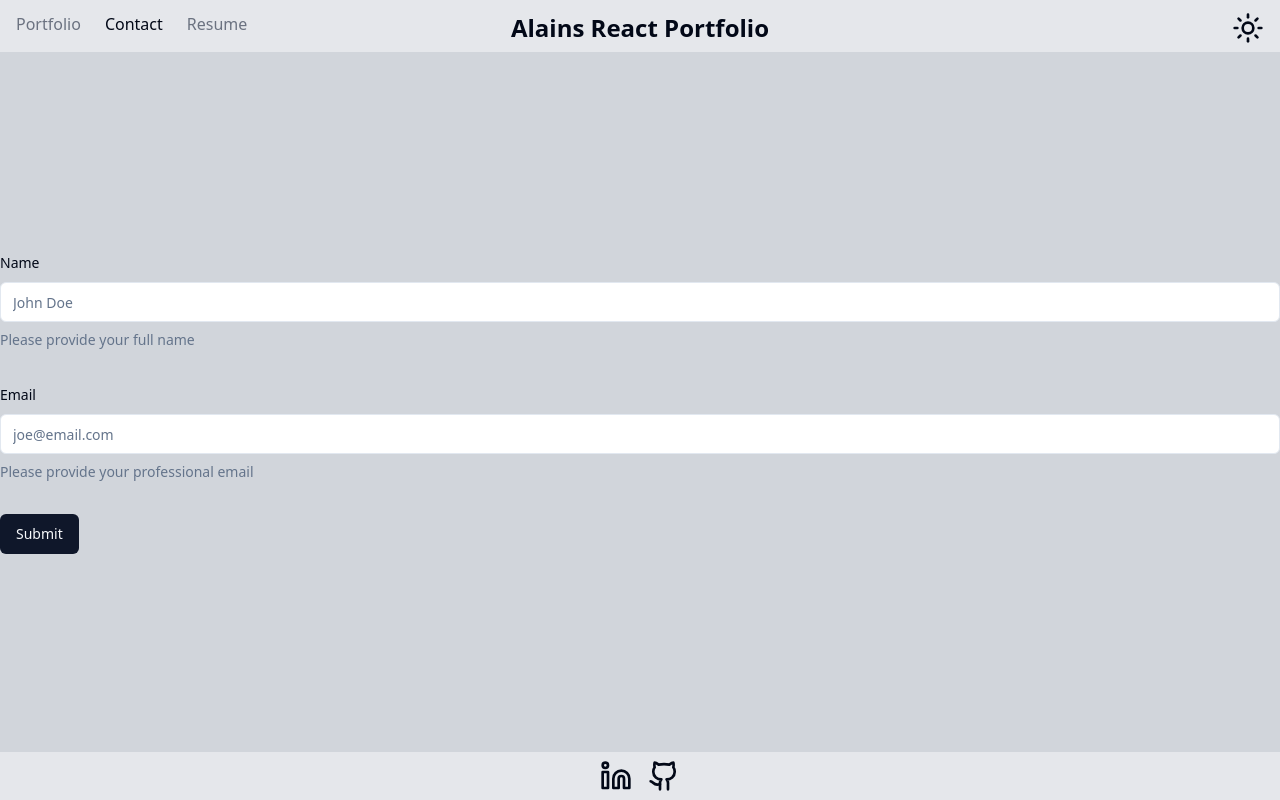
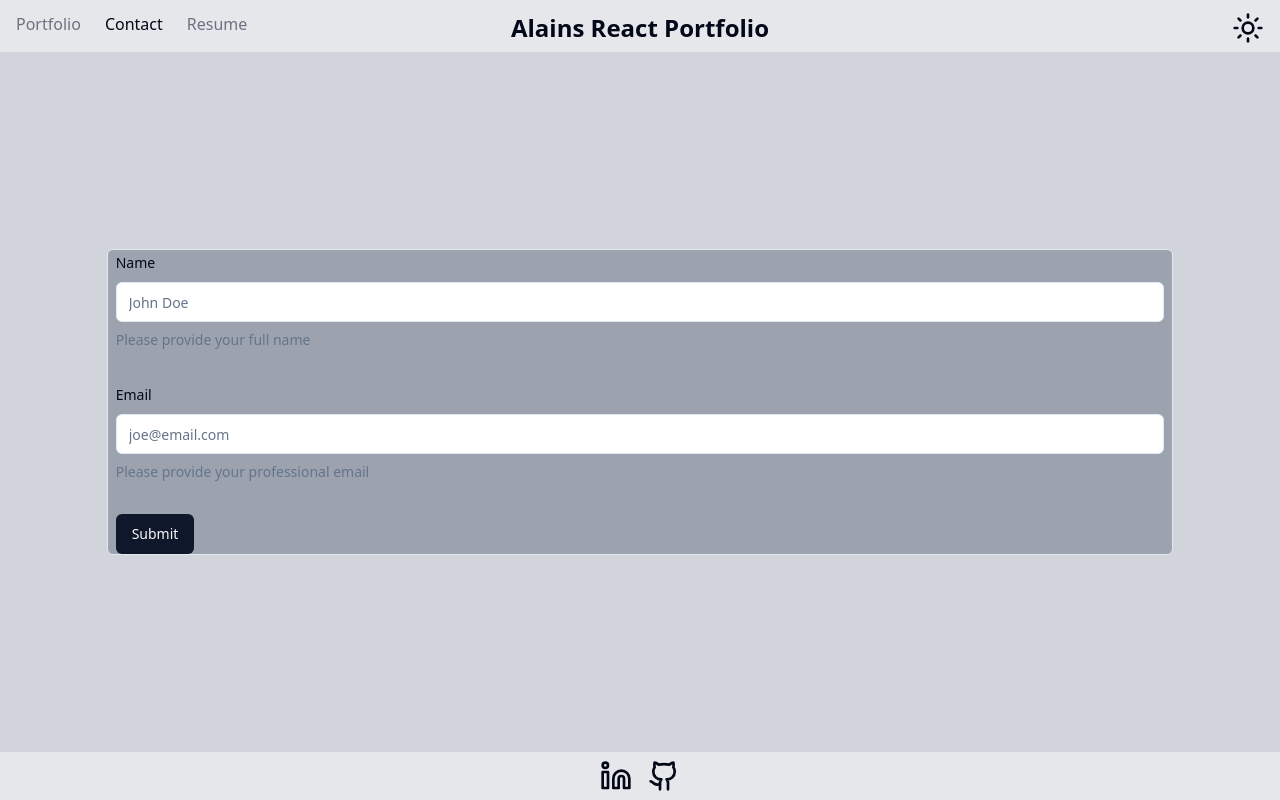
Before and after one commit to SuperRonanCraft/bootcamp-React-Portfolio, a React (Vite) app: page /contact in a window 1280 px wide. Built offline with nearby package versions, Linux system fonts and the light colour scheme.

Commit message:
contact field

```diff
--- /dev/null
+++ b/src/components/ContactField.jsx
@@ -0,0 +1,34 @@
+import {
+  FormField,
+  FormItem,
+  FormControl,
+  FormDescription,
+  FormMessage,
+  FormLabel,
+} from './ui/form';
+import { Input } from './ui/input';
+
+// eslint-disable-next-line react/prop-types
+function NavItem({ form, link }) {
+  // console.log(url, link);
+  return (
+    <FormField
+      control={form.control}
+      name="name"
+      render={({ field }) => (
+        <>
+          <FormItem>
+            <FormLabel>Name</FormLabel>
+            <FormControl>
+              <Input placeholder="John Doe" {...field} />
+            </FormControl>
+            <FormDescription>Please provide your full name</FormDescription>
+            <FormMessage />
+          </FormItem>
+        </>
+      )}
+    />
+  );
+}
+
+export default NavItem;
--- a/src/pages/Contact.jsx
+++ b/src/pages/Contact.jsx
@@ -14,6 +14,7 @@ import { zodResolver } from '@hookform/resolvers/zod';
 import { useForm } from 'react-hook-form';
 import { z } from 'zod';
 
+//Zod's API for forms
 const formSchema = z.object({
   name: z.string().min(2, {
     message: 'Name must be atleast 2 characters long.',
@@ -24,13 +25,12 @@ const formSchema = z.object({
 });
 
 function Contact() {
-  //Form Schema
+  //Form effect
   const form = useForm({
     resolver: zodResolver(formSchema),
-    defaultValues: {
-      first: '',
-      last: '',
-    },
+    // defaultValues: {
+    //   name: '',
+    // },
   });
 
   //Form Submit Event
@@ -39,7 +39,10 @@ function Contact() {
   }
   return (
     <Form {...form}>
-      <form onSubmit={form.handleSubmit(onSubmit)} className="space-y-8">
+      <form
+        onSubmit={form.handleSubmit(onSubmit)}
+        className="space-y-8 mx-auto px-2 w-full md:w-5/6 bg-gray-400 border rounded-md"
+      >
         <FormField
           control={form.control}
           name="name"
```
